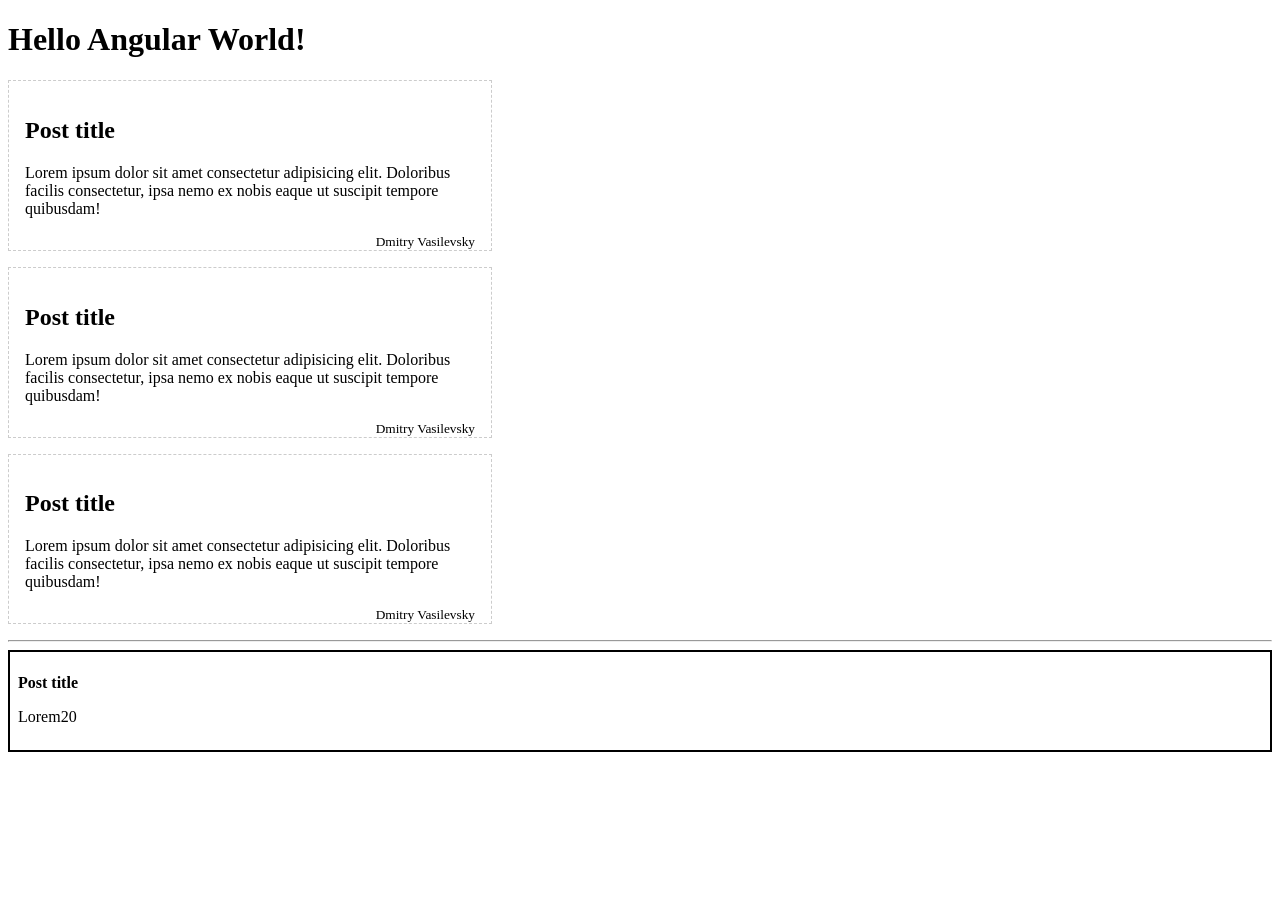
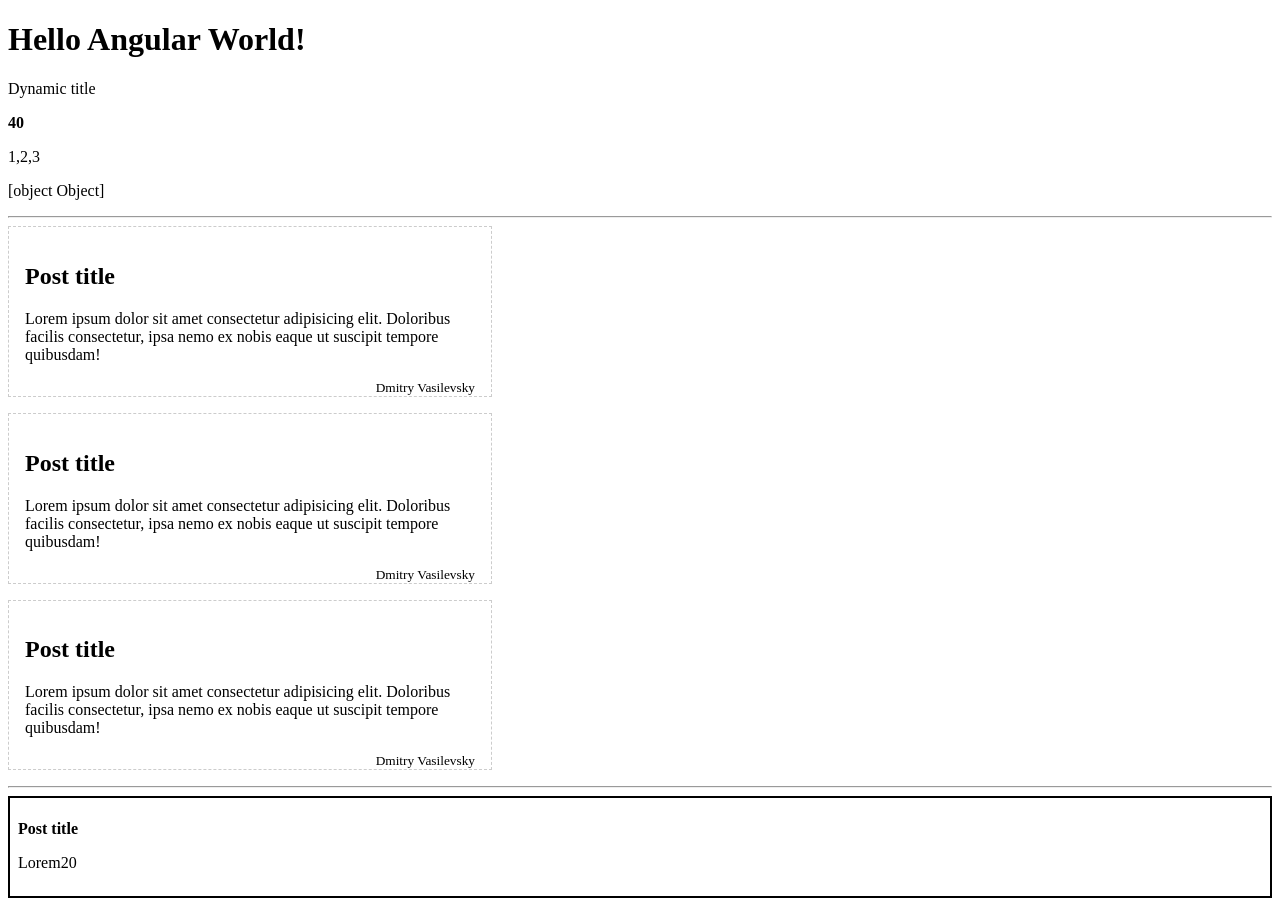
Before and after one commit to divasilevski/angular-lessons, an Angular app: page / in a window 1280 px wide. Before the commit the page ends 800 px from the top, so only its background shows below. Built offline with nearby package versions, Linux system fonts and the light colour scheme.

Commit message:
interpolation

```diff
--- a/src/app/app.component.html
+++ b/src/app/app.component.html
@@ -1,5 +1,11 @@
 <h1>Hello Angular World!</h1>
 
+<p>{{ title }}</p>
+<p><strong>{{ number - 2 }}</strong></p>
+<p>{{ array }}</p>
+<p>{{ obj }}</p>
+
+<hr>
 <app-post></app-post>
 <app-post></app-post>
 <app-post></app-post>
--- a/src/app/app.component.ts
+++ b/src/app/app.component.ts
@@ -6,5 +6,9 @@
   styleUrls: ['./app.component.scss']
 })
 export class AppComponent {
-  title = 'AngularLessons';
+  title = 'Dynamic title';
+  number = 42;
+  array = [1, 2, 3];
+
+  obj = {a: 1, b: { c: 2 }};
 }
```
